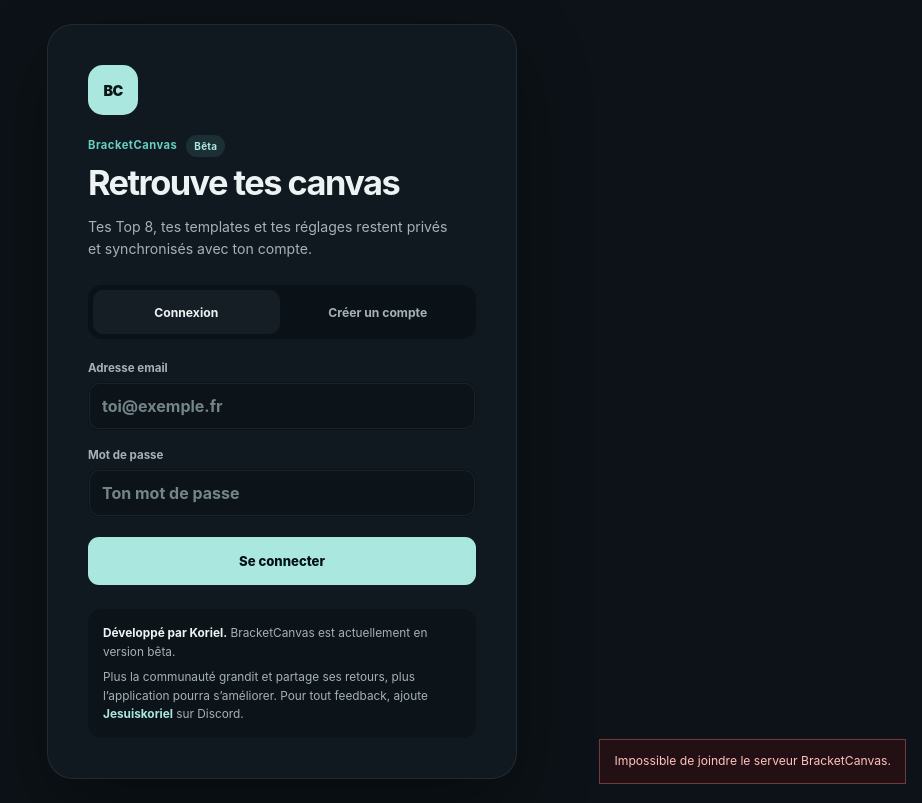
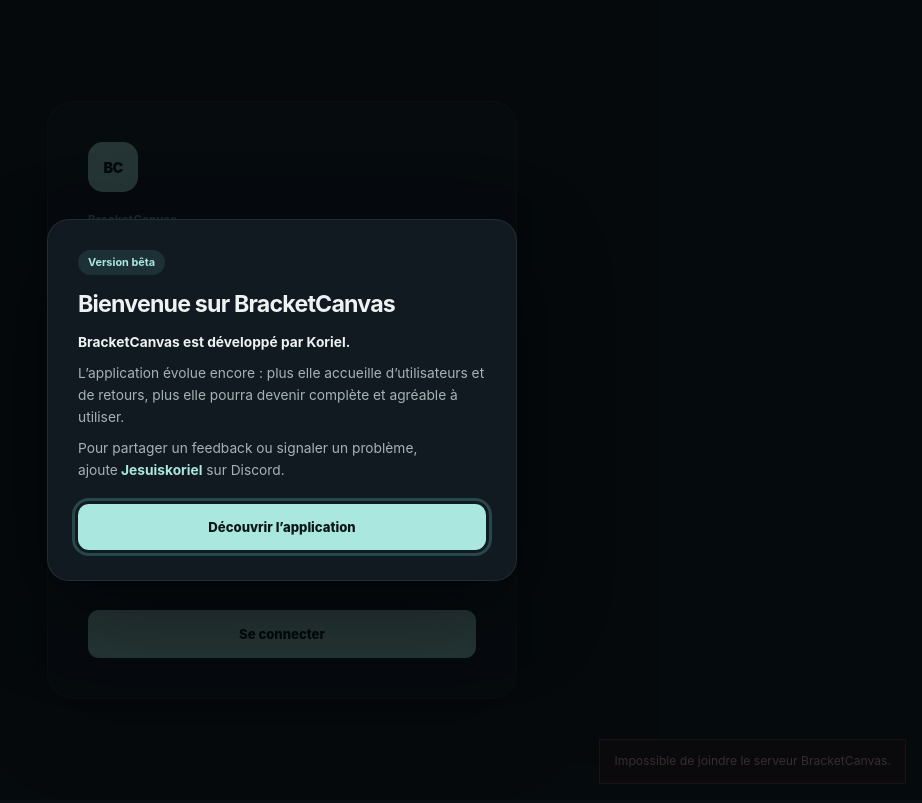
Before and after one commit to Jesuiskoriel/bracketcanvas, a React (Vite) app: page / in a window 1280 px wide. Shown: the whole page, without its empty margins (358-1280 px from the left). Built offline with nearby package versions, Linux system fonts and the light colour scheme; no server answers.

Commit message:
Fix HTTP exports and streamline project onboarding

```diff
--- a/src/App.css
+++ b/src/App.css
@@ -266,36 +266,6 @@
 .project-dialog-actions button:last-child { min-width: 110px; color: #031116; background: var(--accent-light); border-color: var(--accent-light); }
 .project-dialog-actions button:hover { border-color: var(--accent); }
 .project-dialog-actions button:last-child:hover { background: #d5f9ff; }
-.project-dialog-actions-design { padding: 0 24px 22px; }
-.project-dialog-actions-design button:last-child { min-width: 0; color: var(--text); background: transparent; border-color: var(--border-active); }
-.project-dialog-actions-design button:last-child:hover { background: var(--surface-hover); }
-
-.project-design-options { display: grid; gap: 10px; padding: 18px 24px; }
-.project-design-options > button {
-  min-height: 78px;
-  display: grid;
-  grid-template-columns: 42px 1fr;
-  align-items: center;
-  gap: 13px;
-  padding: 10px 13px;
-  color: var(--text);
-  text-align: left;
-  background: var(--input);
-  border: 1px solid var(--border-active);
-  border-radius: 3px;
-  cursor: pointer;
-  transition: background-color .16s ease, border-color .16s ease;
-}
-.project-design-options > button:hover { background: var(--surface-hover); border-color: var(--accent); }
-.project-design-options > button:focus-visible { outline: 2px solid var(--focus); outline-offset: 2px; }
-.project-design-options > button > span:last-child { min-width: 0; display: grid; gap: 4px; }
-.project-design-options strong { font-size: .8rem; }
-.project-design-options small { color: var(--text-muted); font-size: .68rem; line-height: 1.4; }
-.project-design-mark { width: 40px; height: 40px; display: grid; place-items: center; color: var(--accent-light); background: var(--accent-soft); border: 1px solid #28556a; }
-.project-design-mark svg { width: 22px; height: 22px; fill: none; stroke: currentColor; stroke-width: 1.7; }
-.project-design-mark svg circle { fill: currentColor; stroke: none; }
-.project-design-mark-zero { color: #07121c; font-size: 1rem; font-weight: 900; background: var(--accent-light); }
-
 .project-template-panel {
   min-height: 74px;
   display: flex;
@@ -914,40 +884,7 @@
 }
 
 .app-brand .eyebrow,
-.auth-card .product-heading-row .eyebrow { color: var(--accent); }
-
-.product-heading-row {
-  display: flex;
-  align-items: center;
-  gap: 9px;
-}
-
-.beta-badge {
-  display: inline-flex;
-  align-items: center;
-  min-height: 22px;
-  padding: 0 8px;
-  color: var(--accent-light);
-  font-size: .62rem;
-  font-weight: 750;
-  letter-spacing: .025em;
-  background: var(--accent-soft);
-  border-radius: 999px;
-}
-
-.product-notice {
-  margin: 12px 16px 24px;
-  padding: 16px 17px;
-  color: var(--text-muted);
-  font-size: .74rem;
-  line-height: 1.55;
-  background: rgba(255, 255, 255, .025);
-  border-radius: var(--radius-md);
-}
-
-.product-notice p { margin: 0; }
-.product-notice p + p { margin-top: 7px; }
-.product-notice strong { color: var(--text); font-weight: 700; }
+.auth-card > .eyebrow { color: var(--accent); }
 
 .discord-handle {
   color: var(--accent-light);
@@ -955,11 +892,66 @@
   white-space: nowrap;
 }
 
-.product-notice-compact {
-  margin: 24px 0 0;
-  padding: 15px;
-  background: #0c1319;
+.beta-welcome-backdrop {
+  position: fixed;
+  inset: 0;
+  z-index: 1200;
+  display: grid;
+  place-items: center;
+  padding: 20px;
+  background: rgba(4, 8, 11, .8);
 }
+
+.beta-welcome-dialog {
+  width: min(100%, 470px);
+  padding: 30px;
+  color: var(--text-muted);
+  background: #121a21;
+  border: 1px solid rgba(255, 255, 255, .08);
+  border-radius: var(--radius-lg);
+  box-shadow: 0 32px 90px rgba(0, 0, 0, .42);
+}
+
+.beta-welcome-badge {
+  display: inline-flex;
+  align-items: center;
+  min-height: 25px;
+  padding: 0 10px;
+  color: var(--accent-light);
+  font-size: .68rem;
+  font-weight: 750;
+  background: var(--accent-soft);
+  border-radius: 999px;
+}
+
+.beta-welcome-dialog h2 {
+  margin: 16px 0 13px;
+  color: var(--text);
+  font-size: 1.45rem;
+  letter-spacing: -.035em;
+}
+
+.beta-welcome-dialog p { margin: 0; font-size: .86rem; line-height: 1.6; }
+.beta-welcome-dialog p + p { margin-top: 9px; }
+.beta-welcome-dialog strong { color: var(--text); }
+
+.beta-welcome-dialog button {
+  width: 100%;
+  min-height: 46px;
+  margin-top: 23px;
+  color: #0b1717;
+  font: inherit;
+  font-size: .82rem;
+  font-weight: 800;
+  background: var(--accent-light);
+  border: 0;
+  border-radius: 11px;
+  cursor: pointer;
+  transition: background-color .18s ease;
+}
+
+.beta-welcome-dialog button:hover { background: #c5f1ec; }
+.beta-welcome-dialog button:focus-visible { outline: 3px solid var(--focus); outline-offset: 3px; }
 
 .app-shell {
   grid-template-columns: minmax(350px, 405px) minmax(0, 1fr);
@@ -1265,7 +1257,6 @@
 .project-dialog header,
 .startgg-dialog-header { border-bottom-color: rgba(255, 255, 255, .055); }
 
-.project-design-options > button,
 .wizard-choice,
 .wizard-slider,
 .wizard-color-fields label,
@@ -1275,14 +1266,7 @@
   border-radius: var(--radius-md);
 }
 
-.project-design-options > button {
-  min-height: 88px;
-  padding: 14px;
-}
-
-.project-design-mark,
 .palette-editor-icon { border: 0; border-radius: 12px; }
-.project-design-mark-zero { border-radius: 12px; }
 .wizard-preview-panel { border-color: rgba(255, 255, 255, .07); border-radius: var(--radius-md); }
 .wizard-preview-frame { overflow: hidden; border: 0; border-radius: 10px; }
 .wizard-palette-preview { border: 0; border-radius: 999px; }
@@ -1311,7 +1295,7 @@
   .save-panel,
   .account-menu { margin-right: 10px; margin-left: 10px; }
   .editor-list { padding-right: 10px; padding-left: 10px; }
-  .product-notice { margin-right: 10px; margin-left: 10px; }
-  .product-notice-compact { margin-right: 0; margin-left: 0; }
+  .beta-welcome-backdrop { padding: 12px; }
+  .beta-welcome-dialog { padding: 24px 20px; border-radius: 18px; }
   .project-dialog { border-radius: 18px; }
 }
--- a/src/App.jsx
+++ b/src/App.jsx
@@ -1,6 +1,5 @@
 import { useCallback, useEffect, useRef, useState } from 'react'
 import PlayerEditor from './components/PlayerEditor.jsx'
-import ProductNotice from './components/ProductNotice.jsx'
 import PaletteEditor from './components/PaletteEditor.jsx'
 import AccountMenu from './components/AccountMenu.jsx'
 import ProjectSwitcher from './components/ProjectSwitcher.jsx'
@@ -245,8 +244,8 @@
 
 const getSaveErrorMessage = (error) =>
   isStorageQuotaError(error)
-    ? "Sauvegarde impossible : les logos dépassent l’espace local disponible."
-    : 'La sauvegarde locale a échoué.'
+    ? "Sauvegarde impossible : les logos dépassent l’espace disponible."
+    : 'La sauvegarde a échoué.'
 
 const cloneProjectData = (data) => {
   if (globalThis.structuredClone) return structuredClone(data)
@@ -316,7 +315,7 @@
       .catch((error) => {
         console.error(error)
         if (cloudSaveGenerationRef.current === generation) {
-          setSaveStatus('Sauvegarde locale — cloud indisponible')
+          setSaveStatus('Cloud indisponible — modifications conservées sur cet appareil')
         }
       })
 
@@ -376,11 +375,11 @@
             ? 'Crée ton premier projet'
             : cloudIsAvailable
             ? 'Sauvegardé sur le cloud'
-            : 'Sauvegarde locale — cloud indisponible',
+            : 'Cloud indisponible — modifications conservées sur cet appareil',
         )
       } catch (error) {
         console.error(error)
-        if (isActive) setSaveStatus("Impossible de restaurer la sauvegarde locale.")
+        if (isActive) setSaveStatus("Impossible de restaurer la sauvegarde.")
       } finally {
         if (isActive) setIsRestoring(false)
       }
@@ -1008,10 +1007,7 @@
         <header className="app-header">
           <div className="app-brand">
             <div>
-              <div className="product-heading-row">
-                <p className="eyebrow">BracketCanvas</p>
-                <span className="beta-badge">Bêta</span>
-              </div>
+              <p className="eyebrow">BracketCanvas</p>
               <h1 id="app-title">Éditeur Top 8</h1>
             </div>
           </div>
@@ -1126,7 +1122,6 @@
           ))}
         </div>
 
-        <ProductNotice />
       </aside>
 
       <section className="preview-panel" aria-labelledby="preview-title">
--- a/src/Root.jsx
+++ b/src/Root.jsx
@@ -1,6 +1,7 @@
 import { useEffect, useState } from 'react'
 import App from './App.jsx'
 import AuthScreen from './components/AuthScreen.jsx'
+import BetaWelcomeModal from './components/BetaWelcomeModal.jsx'
 import {
   getSession,
   loginAccount,
@@ -9,6 +10,13 @@
 } from './services/accountApi.js'
 
 export default function Root() {
+  const [showBetaWelcome, setShowBetaWelcome] = useState(() => {
+    try {
+      return localStorage.getItem('bracketcanvas:beta-welcome:v1') !== 'seen'
+    } catch {
+      return true
+    }
+  })
   const [user, setUser] = useState(null)
   const [isLoading, setIsLoading] = useState(true)
   const [sessionError, setSessionError] = useState('')
@@ -45,23 +53,38 @@
     setUser(null)
   }
 
+  const closeBetaWelcome = () => {
+    try {
+      localStorage.setItem('bracketcanvas:beta-welcome:v1', 'seen')
+    } catch {
+      // La fenêtre reste fermée pour la session si le stockage est indisponible.
+    }
+    setShowBetaWelcome(false)
+  }
+
+  let content
   if (isLoading) {
-    return (
+    content = (
       <main className="session-loading" aria-live="polite">
         <div className="session-loading-mark">BC</div>
         <p>Ouverture de ton espace…</p>
       </main>
     )
-  }
-
-  if (!user) {
-    return (
+  } else if (!user) {
+    content = (
       <>
         <AuthScreen onLogin={login} onRegister={register} />
         {sessionError && <p className="session-error" role="alert">{sessionError}</p>}
       </>
     )
+  } else {
+    content = <App currentUser={user} onLogout={logout} />
   }
 
-  return <App currentUser={user} onLogout={logout} />
+  return (
+    <>
+      {content}
+      {showBetaWelcome && <BetaWelcomeModal onClose={closeBetaWelcome} />}
+    </>
+  )
 }
--- a/src/components/AuthScreen.jsx
+++ b/src/components/AuthScreen.jsx
@@ -1,5 +1,4 @@
 import { useState } from 'react'
-import ProductNotice from './ProductNotice.jsx'
 
 export default function AuthScreen({ onLogin, onRegister }) {
   const [mode, setMode] = useState('login')
@@ -37,10 +36,7 @@
     <main className="auth-shell">
       <section className="auth-card" aria-labelledby="auth-title">
         <div className="auth-brand" aria-hidden="true">BC</div>
-        <div className="product-heading-row">
-          <p className="eyebrow">BracketCanvas</p>
-          <span className="beta-badge">Bêta</span>
-        </div>
+        <p className="eyebrow">BracketCanvas</p>
         <h1 id="auth-title">
           {isRegistering ? 'Créer ton espace' : 'Retrouve tes canvas'}
         </h1>
@@ -113,7 +109,6 @@
               : isRegistering ? 'Créer mon espace' : 'Se connecter'}
           </button>
         </form>
-        <ProductNotice compact />
       </section>
     </main>
   )
--- /dev/null
+++ b/src/components/BetaWelcomeModal.jsx
@@ -0,0 +1,47 @@
+import { useEffect, useRef } from 'react'
+
+export default function BetaWelcomeModal({ onClose }) {
+  const closeButtonRef = useRef(null)
+
+  useEffect(() => {
+    closeButtonRef.current?.focus()
+    const closeOnEscape = (event) => {
+      if (event.key === 'Escape') onClose()
+    }
+    window.addEventListener('keydown', closeOnEscape)
+    return () => window.removeEventListener('keydown', closeOnEscape)
+  }, [onClose])
+
+  return (
+    <div
+      className="beta-welcome-backdrop"
+      role="presentation"
+      data-export-ignore="true"
+      onMouseDown={onClose}
+    >
+      <section
+        className="beta-welcome-dialog"
+        role="dialog"
+        aria-modal="true"
+        aria-labelledby="beta-welcome-title"
+        aria-describedby="beta-welcome-description"
+        onMouseDown={(event) => event.stopPropagation()}
+      >
+        <span className="beta-welcome-badge">Version bêta</span>
+        <h2 id="beta-welcome-title">Bienvenue sur BracketCanvas</h2>
+        <div id="beta-welcome-description">
+          <p><strong>BracketCanvas est développé par Koriel.</strong></p>
+          <p>
+            L’application évolue encore : plus elle accueille d’utilisateurs et de
+            retours, plus elle pourra devenir complète et agréable à utiliser.
+          </p>
+          <p>
+            Pour partager un feedback ou signaler un problème, ajoute
+            <span className="discord-handle"> Jesuiskoriel</span> sur Discord.
+          </p>
+        </div>
+        <button ref={closeButtonRef} type="button" onClick={onClose}>Découvrir l’application</button>
+      </section>
+    </div>
+  )
+}
--- a/src/components/ProductNotice.jsx
+++ /dev/null
@@ -1,11 +0,0 @@
-export default function ProductNotice({ compact = false }) {
-  return (
-    <aside className={`product-notice${compact ? ' product-notice-compact' : ''}`} aria-label="À propos de BracketCanvas">
-      <p><strong>Développé par Koriel.</strong> BracketCanvas est actuellement en version bêta.</p>
-      <p>
-        Plus la communauté grandit et partage ses retours, plus l’application pourra
-        s’améliorer. Pour tout feedback, ajoute <span className="discord-handle">Jesuiskoriel</span> sur Discord.
-      </p>
-    </aside>
-  )
-}
--- a/src/components/StartggImporter.jsx
+++ b/src/components/StartggImporter.jsx
@@ -155,7 +155,7 @@
                           <span
                             key={character.name}
                             className={character.localId ? '' : 'is-unmapped'}
-                            title={character.localId ? `${character.games} game(s)` : 'Absent de la bibliothèque locale'}
+                            title={character.localId ? `${character.games} game(s)` : 'Absent de la bibliothèque de personnages'}
                           >
                             {character.name}
                             {!character.localId && ' (non reconnu)'}
--- a/src/components/TemplateCreationWizard.jsx
+++ b/src/components/TemplateCreationWizard.jsx
@@ -19,7 +19,7 @@
 ]
 
 const EVENT_TYPES = [
-  ['weekly', 'Weekly local'], ['major', 'Major'], ['invitational', 'Invitational'],
+  ['weekly', 'Weekly'], ['major', 'Major'], ['invitational', 'Invitational'],
   ['arcadian', 'Arcadian'], ['crew', 'Crew Battle'], ['championship', 'Championship'],
   ['online', 'Online'], ['other', 'Autre'],
 ]
```
Also changed, not shown: src/components/ProjectSwitcher.jsx (+4 -48 lines), src/utils/exportPng.js (+6 -2 lines), src/utils/exportPsd.js (+5 -12 lines).
